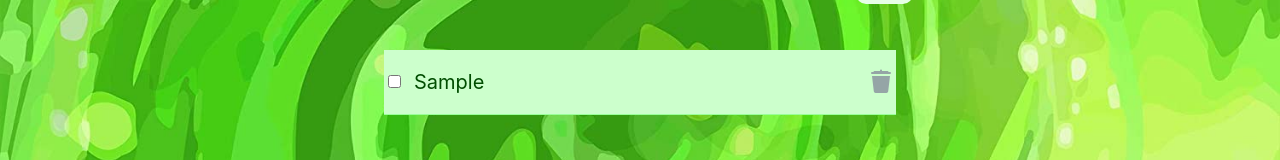
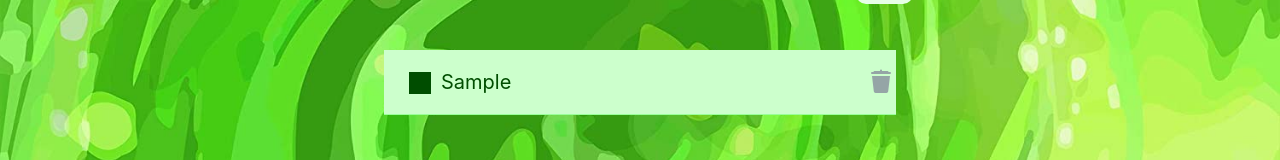
Before and after one commit to RomannaDidych/rick_and_morty, a React (Create React App) app: page /watchList in a window 1280 px wide. Both pictures are taken after typing "Sample" into the empty fields and a click on the button "add episode". Shown: the part 314-474 px from the top of the page. Built offline with nearby package versions, Linux system fonts and the light colour scheme.

Commit message:
changed chackbox style for watch list

```diff
--- a/src/Components/WatchList/Episode.js
+++ b/src/Components/WatchList/Episode.js
@@ -15,6 +15,7 @@ class Episode extends Component {
             name="complite"
             onChange={this.props.movie.changeComplete}
           />
+          <label className="episode__label" htmlFor={this.props.movie.prop.id}></label>
         </div>
         <div className="episode__name">
           <p>{this.props.movie.prop.name}</p>
--- a/src/Components/WatchList/watchList_style.scss
+++ b/src/Components/WatchList/watchList_style.scss
@@ -83,6 +83,27 @@
 		display: flex;
 		margin-right: 0;;
 	}
+	&__inp{
+		display: none;
+	}
+	&__inp:checked + &__label:before{
+		background-image: url('../../assets/icons/checkmark.png');
+  		background-size: cover;
+  		box-sizing: border-box;
+  		padding: 3px;
+	}
+	&__label{
+		padding-left: 25px;
+	}
+
+	&__label:before{
+		content: '';
+		display:inline-block;
+		width: 22px;
+		height: 22px;
+		background-color: #004d00;
+		vertical-align: middle;
+	}
 	&__name{
 		width:90%;
 		padding-left: 10px;
```
Also changed, not shown: src/assets/icons/checkmark.png (added).
